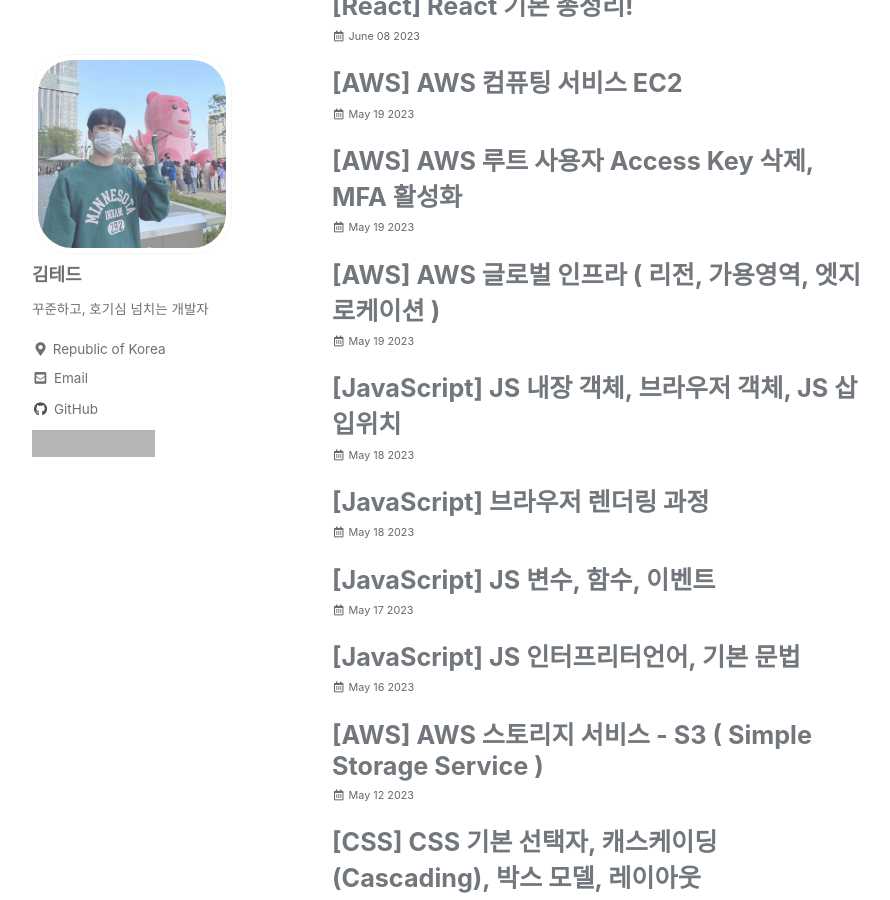
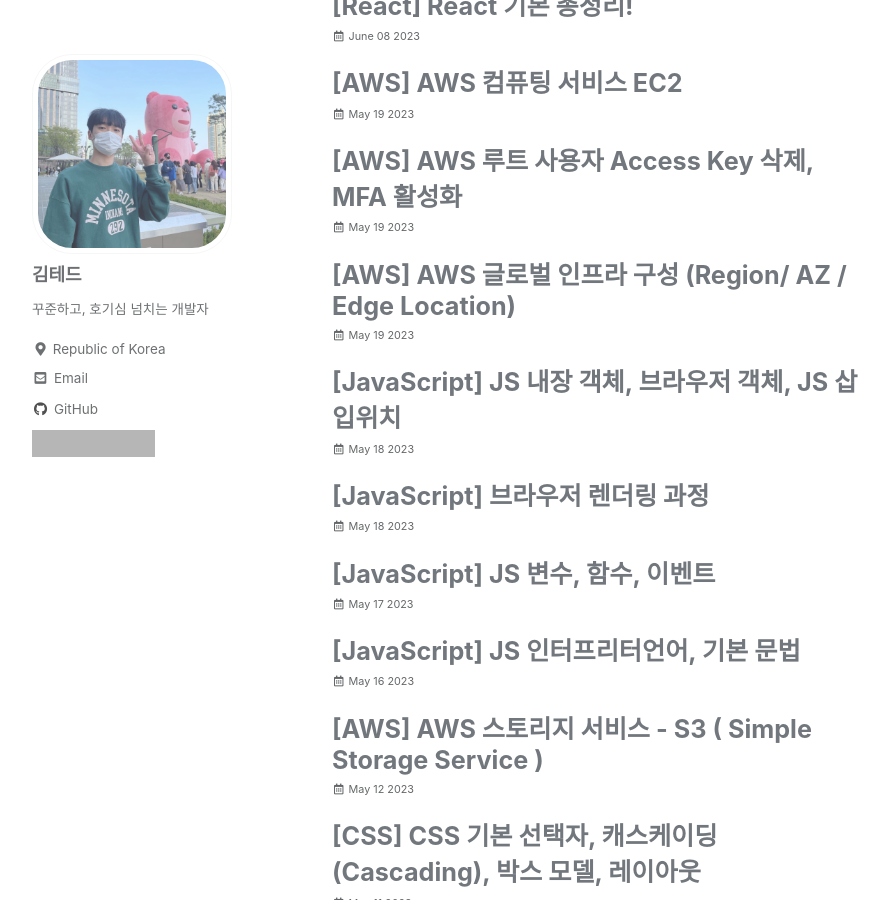
Before and after one commit to idkim97/idkim97.github.io, a Jekyll site: the page built from _pages/tag-archive.md, in a window 1280 px wide and 900 px high, scrolled down 14503 px. Shown: the whole window, without its empty margins (238-1128 px from the left). Built offline with Jekyll 4.4.1, drawn with Linux system fonts in a browser that asks for light colours; cached includes are drawn as plain includes; some web fonts are replaced; some of the changed text lies outside the part shown; grey boxes are pictures that could not be loaded.

Commit message:
Update 2023-05-19-AWS 글로벌 인프라 ( 리전, 가용영역, 엣지로케이션 ).md

```diff
--- a/_posts/2023-05-19-AWS 글로벌 인프라 ( 리전, 가용영역, 엣지로케이션 ).md
+++ b/_posts/2023-05-19-AWS 글로벌 인프라 ( 리전, 가용영역, 엣지로케이션 ).md
@@ -1,10 +1,10 @@
 ---
-permalink: /2023-05-19-AWS 글로벌 인프라 ( 리전, 가용영역, 엣지로케이션 )/
-title: "[AWS] AWS 글로벌 인프라 ( 리전, 가용영역, 엣지로케이션 )"
+permalink: /aws-global-infra-architecture/
+title: "[AWS] AWS 글로벌 인프라 구성 (Region/ AZ / Edge Location)"
 date: 2023-05-19 12:00:00
 toc: true
 toc_sticky: true
-toc_label: "AWS 글로벌 인프라 ( 리전, 가용영역, 엣지로케이션 )"
+toc_label: "AWS 글로벌 인프라 구성"
 categories:
 - AWS
 tags:
@@ -13,39 +13,99 @@
 ---
 <br><br>
 
-## ✅ AWS 글로벌 인프라
+## ✅ AWS 기본 용어 정리
 
-AWS에 대해 알아보기 앞서 사용하는 다양한 용어에 대한 정리를 간략하게 해보자
+
+AWS 글로벌 인프라는 **리전(Region), 가용영역(AZ, Availability Zones), 엣지 로케이션(Edge Location), 리전 엣지 캐시(Regional Edge Cache)** 네가지 요소로 구성 되어 있다.
 
 <p align="center">
 <img src="https://github.com/idkim97/idkim97.github.io/blob/master/img/aws1.png?raw=true">
 </p>
 
+<Br>
+
+AWS를 입문하는데 가장 기초적인 내용이며, 가장 핵심적인 구조 이다.
+
+각 용어에 대해 완벽히 숙지를 해야, 이 다음에 이어질 VPC구성이나 이외의 클라우드 구축을 하는데 이해를 하고 수월하게 할 수 있다.
+
+<br>
+
+<p align="center">
+<img src="https://github.com/idkim97/idkim97.github.io/blob/master/img/aws-term-3.png?raw=true">
+</p>
+
+<br><br><Br><br><br><Br>
+
+## ✅리전 ( Region )
+
+<p align="center">
+<img src="https://github.com/idkim97/idkim97.github.io/blob/master/img/aws-term-4.png?raw=true">
+</p>
+
+AWS가 전 세계에서 데이터 센터를 클러스터링 하는 서버의 물리적 국가/도시단위의 위치를 리전(Region)이라고 한다. AWS 리전은 지리적 영역 내에서 격리되고 물리적으로 분리된 최소 3개의 AZ(가용영역)로 구성된다. 현재는 31개 리전이 존재하는데 AWS에서 리전을 계속 추가하고 있기 때문에 리전의 개수는 계속 변동될 것이다. 아프리카, 아시아 태평양, 유럽, 중동, 미국 등 다양한 리전이 존재하고, 우리나라에서 서비스를 운영할 목적이면 ap-northeast-2 리전을 주로 사용한다.
+
+<p align="center">
+<img src="https://github.com/idkim97/idkim97.github.io/blob/master/img/aws-term-2.png?raw=true">
+</p>
+
 <br><br>
 
+### 📌 리전 선택 고려사항
+<hr>
 
-### 📌리전
+사용자가 적절한 리전을 선택 해야할 때 고려해야 할 사항은 4가지 정도가 있다.
 
-AWS가 전 세계에서 데이터 센터를 클러스터링 하는 물리적 위치를 리전이라고 한다. AWS 리전은 지리적 영역 내에서 격리되고 물리적으로 분리된 최소 3개의 AZ(가용영역)로 구성된다. 현재는 31개 리전이 존재한다. 아프리카, 아시아 태평양, 유럽, 중동, 미국 등 다양한 리전이 존재한다.
-
-사용자가 적절한 리전을 선택 해야할 때 고려해야할 사항은 4가지 정도가 있다.
-
-1. **가격** : 리전에 따라 가격이 다르다.
-2. **지연시간** : 사용자의 지리적 위치와 리전의 위치에 따라 지연시간이 다르다.
-3. **서비스 유무**
+1. **가격(Pricing)** : 리전에 따라 제공하는 서비스의 가격이 다르다.
+2. **지연시간(Latency)** : 사용자의 지리적 위치와 리전의 위치에 따라 지연시간이 다르다.
+3. **서비스 유무** : 모든 리전에서 AWS의 모든 서비스를 제공하지는 않는다. 일부 리전에 따라 제공하지 않는 서비스가 존재할 수 있다.
 4. **법 규제** : 가장 중요한 고려사항이다. 예를 들어 중국 국민들의 개인정보가 담긴 데이터를 AWS에 저장하고자 한다. 그런데 중국에는 자국민의 개인정보는 반드시 자국내의 데이터센터에 존재해야 한다는 법 규제가 있다고 가정하자. 그렇다면 AWS 리전은 중국에 위치한 리전을 사용해야만 하는 상황이 발생한다.
 
+<br><br><Br><br><br><Br>
+
+## ✅가용 영역 ( Available Zone )
+
+<p align="center">
+<img src="https://github.com/idkim97/idkim97.github.io/blob/master/img/aws-term-1.png?raw=true">
+</p>
+
+리전이 국가/도시 단위의 지리적 위치에 따라 구분된 것이라면, 가용영역(AZ)은 각 리전 안의 데이터센터 이다. AWS의 서비스는 매우 높은 가용성 목표에 따라 구축된다. 따라서 장애가 발생할 경우에도 복원력을 유지하도록 시스템이 설계되어있다. 이를 위해 설계된 기능이 가용영역이다.
+
+가용 영역은 **논리적으로 격리된 AWS 리전의 섹션이다.** 각 리전에는 독립적으로 운영되도록 설계된 여러 개의 가용영역이 있고 이를 통해 일부 애플리케이션이 장애가 발생하더라도 중단 없이 신속하게 장애를 조치할 수 있다. **각 리전마다 일반적으로 3개, 최소 3개, 최대 6개의 AZ를 가진다.**
+
+예를들어 ap-southeast-2 리전에는 ap-southeast-2a, ap-southeast-2b, ap-southeast-2c AZ가 존재한다.
+
+모든 AZ는 서로 100km 이내의 거리에 위치해 있어야 한다.
+
+각 데이터 센터는 광통신 전용망(고속 프라이빗 네트워크)로 연결 되어있는데 서로간 너무 멀리 떨어져 있느면 속도면에서 감점이 될 수 있기 때문이다.
 
 
-<br><br><br>
+<br><br><br><br><br><br>
 
-### 📌가용영역 ( Available Zone )
- AWS의 서비스는 매우 높은 가용성 목표에 따라 구축된다. 따라서 장애가 발생할 경우에도 복원력을 유지하도록 시스템이 설계되어있다. 이를 위해 설계된 기능이 가용영역이다. 가용 영역은 **논리적으로 격리된 AWS 리전의 섹션이다.** 각 리전에는 독립적으로 운영되도록 설계된 여러 개의 가용영역이 있고 이를 통해 일부 애플리케이션이 장애가 발생하더라도 중단 없이 신속하게 장애를 조치할 수 있다.
+## ✅엣지 로케이션 ( Edge Location )
 
-<br><br><br>
-### 📌엣지 로케이션 ( Edge Location )
-엣지 로케이션이란 한마디로 **캐싱 서비스를 위한 시설물** 이다. Amazon의 CDN 서비스인 CloudFront를 위한 캐시 서버들의 모음이고, 콘텐츠(HTML, 이미지, 동영상, 기타 파일)를 사용자들이 빠르게 받을 수 있도록 전세계 곳곳에 위치한 캐시 서버에 복제해주는 서비스이다.
+<p align="center">
+<img src="https://github.com/idkim97/idkim97.github.io/blob/master/img/aws-term-5.png?raw=true">
+</p>
 
-ex ) CloudFront, Route53, Global Accelator 등
+엣지 로케이션(Edge Location)은 AWS에서 제공하는 글로벌 콘텐츠 배포 네트워크(Content Delivery Network, CDN) 서비스인 Amazon CloudFront와 관련된 중요한 구성 요소이다.
+
+엣지 로케이션은 aws의 cdn들의 여러 서비스들을 가장 빠른 속도로 제공(캐싱) 하기 위한 **거점**이다. Amazon의 CDN 서비스인 Amazon CloudFront를 위한 캐시 서버들의 모음이고, 콘텐츠(HTML, 이미지, 동영상, 기타 파일)를 사용자가 빠르게 받을 수 있도록 전세계 곳곳에 위치한 캐시 서버에 복제해주는 서비스이다.
+
+
+<p class="notice--info">
+CloudFront란 AWS에서 제공하는 CDN 서비스를 의미한다.
+
+CDN(Contents Delivery Network) 서비스는 콘텐츠를 보다 빠르게 전송하는 기술로, 속도 개선과 회선 비용 절감에 용이하다.
+최초 요청 시에는 서버로부터 콘텐츠를 가져와 고객에게 전송하며, 동시에 CDN 캐싱장비에 저장한다.
+이후에는 CDN 캐싱 장비에 저장된 콘텐츠를 바로 전송하는 방식이다.
+CDN 업체에서 지정하는 컨텐츠 만료 지점까지 호출이 없으면 주기적으로 삭제한다.
+
+Cloud Front는 EC2나 S3 같은 서비스에서 사용할 경우, 가장 가까운 엣지로 라우팅되어 콘텐츠 전송 속도를 향상할 수 있다.
+이를 통해 데이터, 동영상, 애플리케이션 및 API까지 전송 가능하다.
+- Static 캐싱 = 운영자가 콘텐츠를 미리 캐시 서버에 복사해서 요청 시 무조건 캐시 서버를 이용 가능
+- Dynamic 캐싱 = 운영자가 미리 복사하지 않아 콘텐츠가 없을 때 Origin 서버로부터 다운받아 전달하는 방식
+
+</p>
+
 
 <br><br>
```
